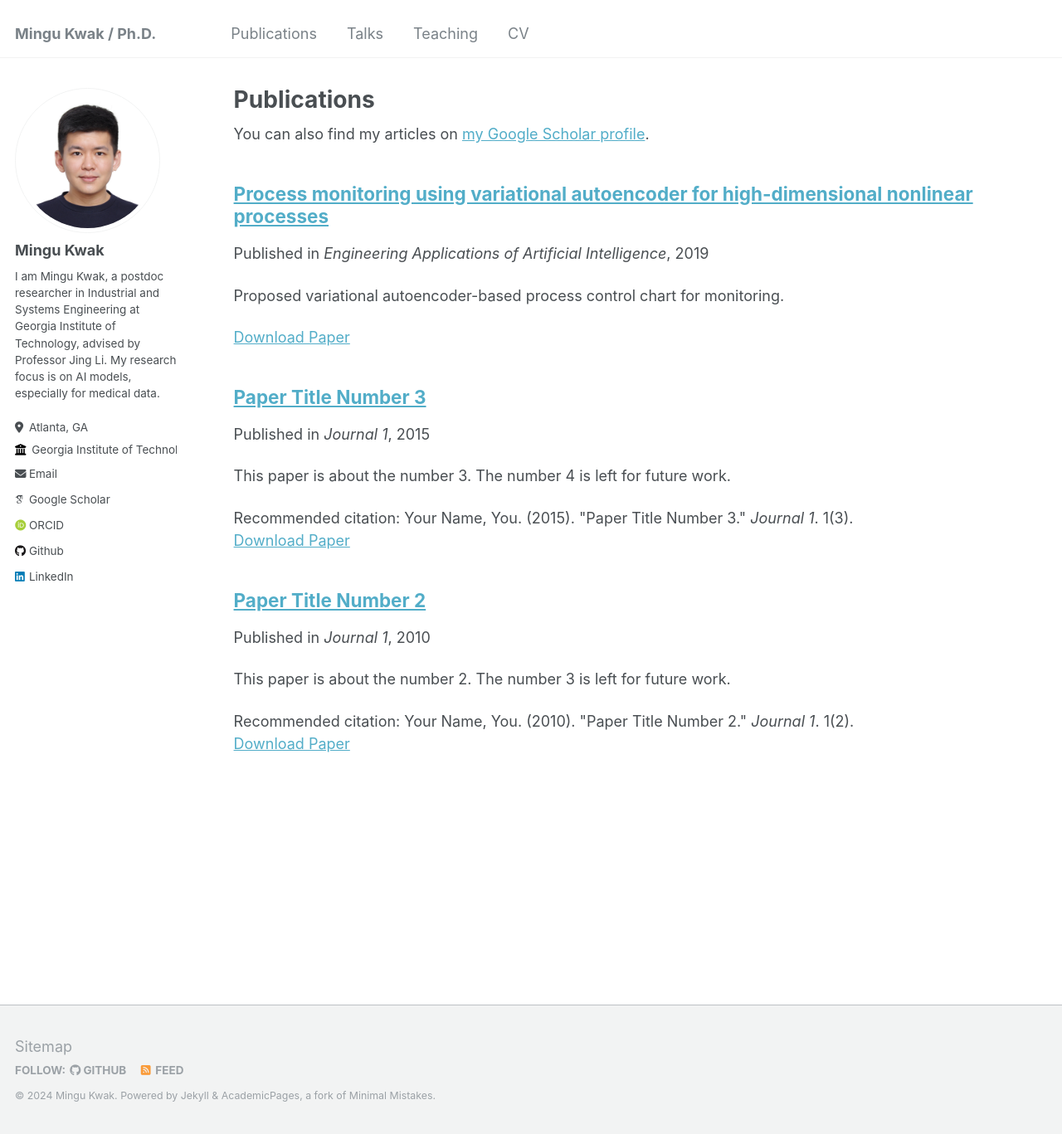
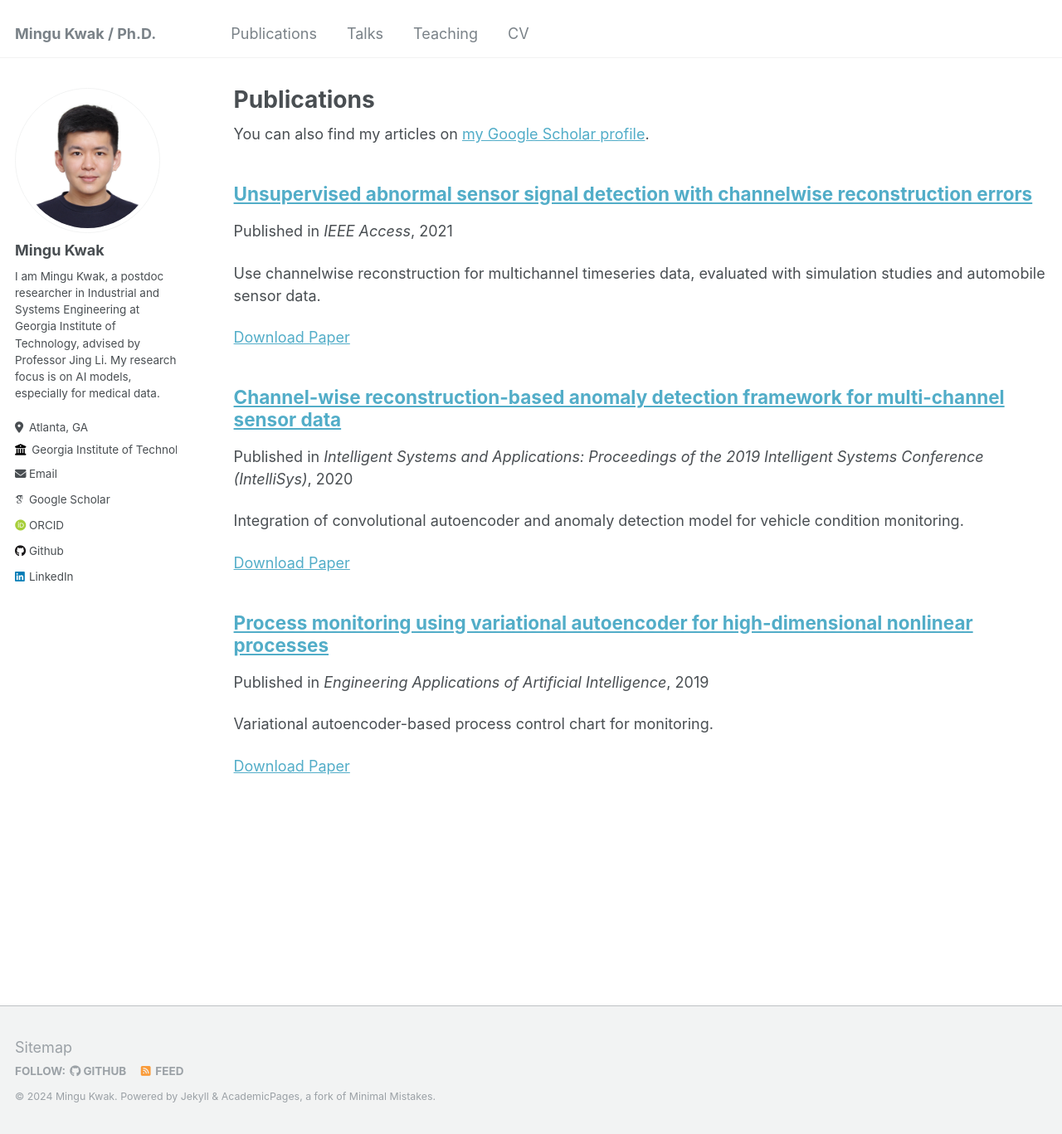
Before and after one commit to min9kwak/min9kwak.github.io, a Jekyll site: the page built from _pages/publications.md, in a window 1280 px wide and 1367 px high. Shown: the whole window at 83% size. Built offline with Jekyll 4.4.1, drawn with Linux system fonts in a browser that asks for light colours; some web fonts are replaced.

Commit message:
2 and 3 papers

```diff
--- a/_publications/2010-10-01-paper-title-number-2.md
+++ /dev/null
@@ -1,16 +0,0 @@
----
-title: "Paper Title Number 2"
-collection: publications
-permalink: /publication/2010-10-01-paper-title-number-2
-excerpt: 'This paper is about the number 2. The number 3 is left for future work.'
-date: 2010-10-01
-venue: 'Journal 1'
-paperurl: 'http://academicpages.github.io/files/paper2.pdf'
-citation: 'Your Name, You. (2010). &quot;Paper Title Number 2.&quot; <i>Journal 1</i>. 1(2).'
----
-
-<a href='http://academicpages.github.io/files/paper2.pdf'>Download paper here</a>
-
-This paper is about the number 2. The number 3 is left for future work.
-
-Recommended citation: Your Name, You. (2010). "Paper Title Number 2." <i>Journal 1</i>. 1(2).
--- a/_publications/2015-10-01-paper-title-number-3.md
+++ /dev/null
@@ -1,16 +0,0 @@
----
-title: "Paper Title Number 3"
-collection: publications
-permalink: /publication/2015-10-01-paper-title-number-3
-excerpt: 'This paper is about the number 3. The number 4 is left for future work.'
-date: 2015-10-01
-venue: 'Journal 1'
-paperurl: 'http://academicpages.github.io/files/paper3.pdf'
-citation: 'Your Name, You. (2015). &quot;Paper Title Number 3.&quot; <i>Journal 1</i>. 1(3).'
----
-
-<a href='http://academicpages.github.io/files/paper3.pdf'>Download paper here</a>
-
-This paper is about the number 3. The number 4 is left for future work.
-
-Recommended citation: Your Name, You. (2015). "Paper Title Number 3." <i>Journal 1</i>. 1(3).
--- /dev/null
+++ b/_publications/2020-01-01-channelwise-2.md
@@ -0,0 +1,23 @@
+---
+title: "Channel-wise reconstruction-based anomaly detection framework for multi-channel sensor data"
+collection: publications
+permalink: /publication/2020-01-01-channelwise-2
+excerpt: 'Integration of convolutional autoencoder and anomaly detection model for vehicle condition monitoring.'
+date: 2020-01-01
+venue: 'Intelligent Systems and Applications: Proceedings of the 2019 Intelligent Systems Conference (IntelliSys)'
+paperurl: 'https://link.springer.com/chapter/10.1007/978-3-030-29513-4_88'
+---
+
+Anomaly detection is the task of learning patterns of normal data and identifying data with other characteristics.
+As various types of sensors are attached to vehicle, healthcare equipment, production facilities, etc., detecting anomalies in multi-channel sensor data has become very important.
+In sensor data, abnormal signals occur temporally during certain intervals of a few channels.
+It is very important to capture the characteristics of individual channel and cross-channel relationship in order to detect abnormal signals that occur locally for a short time interval.
+We propose a channel-wise reconstruction-based anomaly detection framework which consists of two parts: channel-wise reconstruction part with convolutional autoencoder (CAE) and anomaly scoring part with machine learning algorithms, isolation forest (iForest) and local outlier factor (LOF).
+CAE learns the features of normal signal data and measures channel-wise reconstruction error.
+We applied the symmetric skip-connections technique to build a CAE model for higher reconstruction performance.
+Given the channel-wise reconstruction error as an input, iForest and LOF summarize it to anomaly score.
+We present our results on data collected from real sensors attached to vehicle and show that the proposed framework outperforms traditional reconstruction-based anomaly detection methods and one-class classification methods.
+
+[Paper Link](https://link.springer.com/chapter/10.1007/978-3-030-29513-4_88)
+
+Recommended citation: Kwak, M., & Kim, S. B. (2020). Channel-wise reconstruction-based anomaly detection framework for multi-channel sensor data. In <i>Intelligent Systems and Applications: Proceedings of the 2019 Intelligent Systems Conference (IntelliSys) Volume 2</i> (pp. 1222-1233). Springer International Publishing.
--- /dev/null
+++ b/_publications/2021-03-09-unsupervised-3.md
@@ -0,0 +1,25 @@
+---
+title: "Unsupervised abnormal sensor signal detection with channelwise reconstruction errors"
+collection: publications
+permalink: /publication/2021-03-09-unsupervised-3
+excerpt: 'Use channelwise reconstruction for multichannel timeseries data, evaluated with simulation studies and automobile sensor data.'
+date: 2021-03-09
+venue: 'IEEE Access'
+paperurl: 'https://ieeexplore.ieee.org/abstract/document/9373362'
+---
+
+Detecting an anomaly in multichannel signal data is a challenging task in various domains.
+It should take into account the cross-channel relationship and temporal relationship within each channel.
+Moreover, the signal data is high-dimensional and making it difficult to gather sufficient abnormal labels.
+Consequently, unsupervised reconstruction-based anomaly detection methods have been applied successfully in many studies.
+However, they lose valuable channel information inherent in the reconstruction errors by merely averaging the errors for both the channel and time, then consider the average value as an anomaly score.
+In this study, we propose a method to explicitly employ channelwise reconstruction errors as a feature to detect abnormal signals.
+After a convolutional autoencoder produces the channelwise reconstruction errors, a machine learning anomaly detection model aggregates the errors as an anomaly score.
+To demonstrate the effectiveness and applicability of the proposed model, we conduct experiments using simulated data and real-world automobile data.
+The results show that the proposed method remarkably enhances the detectability compared to the simple average of the reconstruction errors.
+The reconstruction errors of abnormal and normal channels are shown to be different; therefore, it can be considered as an appropriate feature for anomaly detection.
+The best performance is obtained by using local outlier factors in the following anomaly detection model.
+
+[Paper Link](https://ieeexplore.ieee.org/abstract/document/9373362)
+
+Recommended citation: Kwak, M., & Kim, S. B. (2021). Unsupervised abnormal sensor signal detection with channelwise reconstruction errors. <i>IEEE Access, 9</i>, 39995-40007.
```
Also changed, not shown: _publications/2019-08-01-process-monitoring-1.md (+4 -2 lines).
